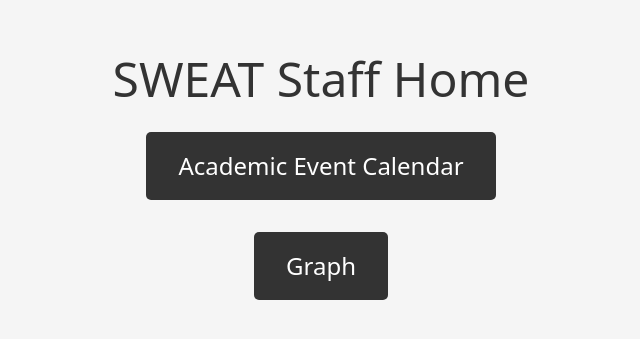
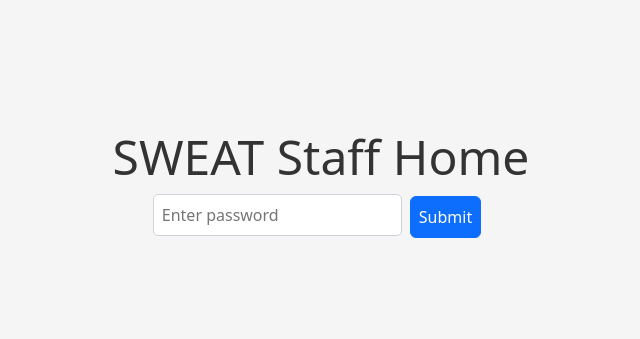
Before and after one commit to virejdasani/sweat_v2, a React (Vite) app in the folder client/: page /staff in a window 1280 px wide. Shown: the part 217-556 px from the top of the page, without its empty margins (319-959 px from the left). Built offline with nearby package versions, Linux system fonts and the light colour scheme; no server answers.

Commit message:
feat: admin & staff access requires password

```diff
--- a/client/src/components/Home/Home.tsx
+++ b/client/src/components/Home/Home.tsx
@@ -5,15 +5,14 @@ const Home = () => {
   return (
     <div className="home">
       <h1>SWEAT Home</h1>
-
       <div className="linkContainer">
-        <Link to="/admin/">Admin (passkey required (NOT ADDED YET))</Link>
+        <Link to="/student">Students go here</Link>
       </div>
       <div className="linkContainer">
-        <Link to="/staff">Staff (passkey required (NOT ADDED YET))</Link>
+        <Link to="/admin/">Admin (passkey required)</Link>
       </div>
       <div className="linkContainer">
-        <Link to="/student">Student</Link>
+        <Link to="/staff">Staff (passkey required)</Link>
       </div>
     </div>
   );
--- a/client/src/components/admin/AdminHome/AdminHome.tsx
+++ b/client/src/components/admin/AdminHome/AdminHome.tsx
@@ -1,35 +1,75 @@
+import { useState } from 'react';
 import { Link } from 'react-router-dom';
 import './AdminHome.css';
+import { toast } from 'react-toastify';
+import 'react-toastify/dist/ReactToastify.css';
 
 const AdminHome = () => {
+  const adminPassword = import.meta.env.VITE_ADMIN_PASSWORD;
+
+  const [isLoggedIn, setIsLoggedIn] = useState(false);
+
+  const handleSubmit = (e: React.MouseEvent<HTMLButtonElement>) => {
+    e.preventDefault();
+    const password = document.querySelector('input')?.value;
+    if (password === adminPassword) {
+      setIsLoggedIn(true);
+      toast.success('Welcome admin!');
+    } else {
+      toast.error('Incorrect password');
+    }
+  };
+
   return (
+    // if user is not admin logged in, display password entry field
+    // else display the admin home page
     <div className="home">
-      <h1>SWEAT Admin Home</h1>
+      <h1 className="">SWEAT Admin Home</h1>
 
-      {/* admin */}
+      {!isLoggedIn ? (
         <div className="linkContainer">
-        <Link to="/admin/set-key-dates">Set Key Dates (Admin access only)</Link>
+          <form action="submit">
+            <input
+              type="password"
+              id="password"
+              placeholder="Enter password"
+              className="px-2 py-2"
+            />
+            <button
+              type="submit"
+              onClick={handleSubmit}
+              className="btn btn-primary mx-2 px-2 py-2"
+            >
+              Submit
+            </button>
+          </form>
         </div>
-      {/* admin */}
+      ) : (
+        <>
           <div className="linkContainer">
-        <Link to="/coursework-calendar">Coursework Calendar (for testing)</Link>
+            <Link to="/admin/set-key-dates">
+              Set Key Dates (Admin access only)
+            </Link>
           </div>
-      {/* admin */}
+          <div className="linkContainer">
+            <Link to="/coursework-calendar">
+              Coursework Calendar (for testing)
+            </Link>
+          </div>
           <div className="linkContainer">
             <Link to="/admin/create-module">Create Module</Link>
           </div>
-      {/* admin */}
           <div className="linkContainer">
             <Link to="/admin/programme-design">Programme Design</Link>
           </div>
-      {/* staff */}
           <div className="linkContainer">
             <Link to="/academic-event-calendar">Academic Event Calendar</Link>
           </div>
-      {/* student */}
           <div className="linkContainer">
             <Link to="/Graph">Graph</Link>
           </div>
+        </>
+      )}
     </div>
   );
 };
--- a/client/src/components/staff/StaffHome/StaffHome.tsx
+++ b/client/src/components/staff/StaffHome/StaffHome.tsx
@@ -1,19 +1,57 @@
+import { useState } from 'react';
 import { Link } from 'react-router-dom';
 import './StaffHome.css';
+import { toast } from 'react-toastify';
+import 'react-toastify/dist/ReactToastify.css';
 
 const StaffHome = () => {
+  const staffPassword = import.meta.env.VITE_STAFF_PASSWORD;
+
+  const [isLoggedIn, setIsLoggedIn] = useState(false);
+
+  const handleSubmit = (e: React.MouseEvent<HTMLButtonElement>) => {
+    e.preventDefault();
+    const password = document.querySelector('input')?.value;
+    if (password === staffPassword) {
+      setIsLoggedIn(true);
+      toast.success('Welcome staff!');
+    } else {
+      toast.error('Incorrect password');
+    }
+  };
+
   return (
     <div className="home">
-      <h1>SWEAT Staff Home</h1>
+      <h1 className="">SWEAT Staff Home</h1>
 
-      {/* staff */}
+      {!isLoggedIn ? (
+        <div className="linkContainer">
+          <form action="submit">
+            <input
+              type="password"
+              id="password"
+              placeholder="Enter password"
+              className="px-2 py-2"
+            />
+            <button
+              type="submit"
+              onClick={handleSubmit}
+              className="btn btn-primary mx-2 px-2 py-2"
+            >
+              Submit
+            </button>
+          </form>
+        </div>
+      ) : (
+        <>
           <div className="linkContainer">
             <Link to="/academic-event-calendar">Academic Event Calendar</Link>
           </div>
-      {/* student */}
           <div className="linkContainer">
             <Link to="/Graph">Graph</Link>
           </div>
+        </>
+      )}
     </div>
   );
 };
```
Also changed, not shown: client/src/components/admin/AdminLogin/AdminLogin.css (added), client/src/components/admin/AdminLogin/AdminLogin.tsx (added). Lines whose indentation alone changed are shown as unchanged.
